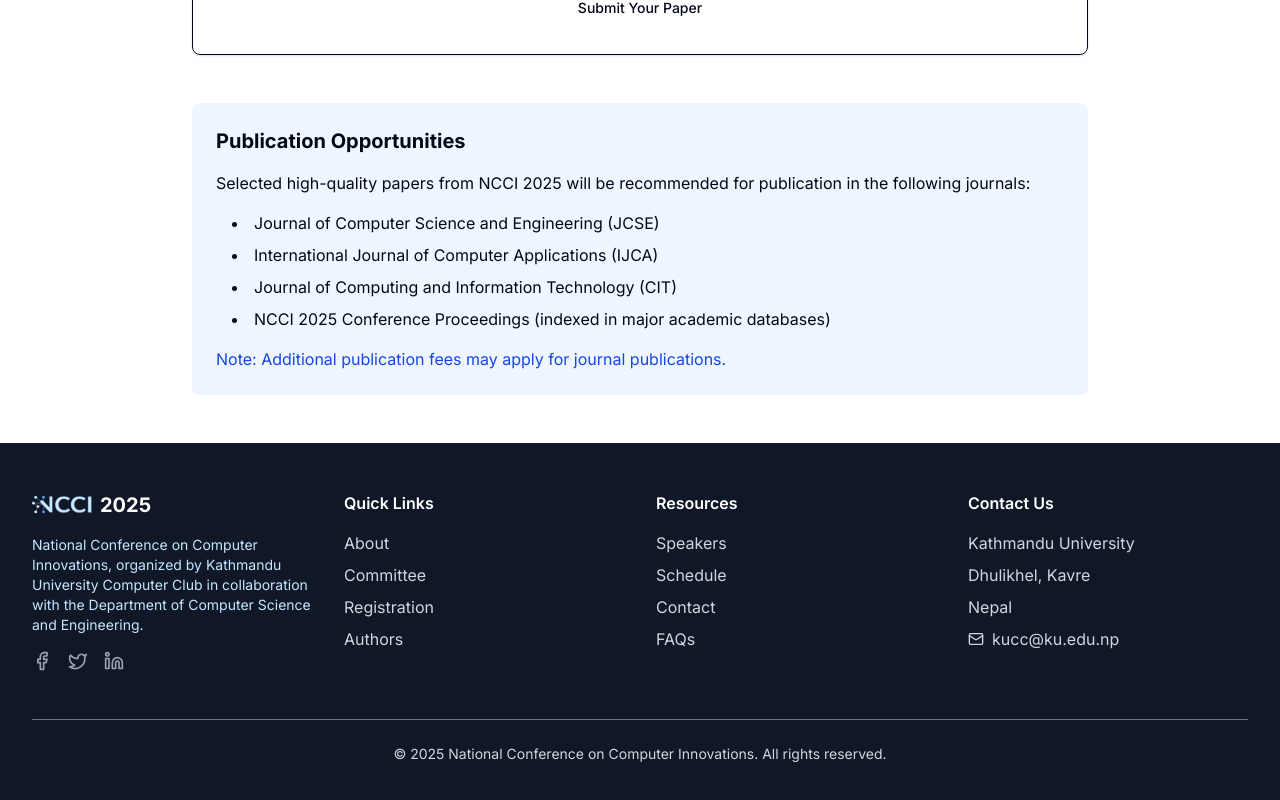
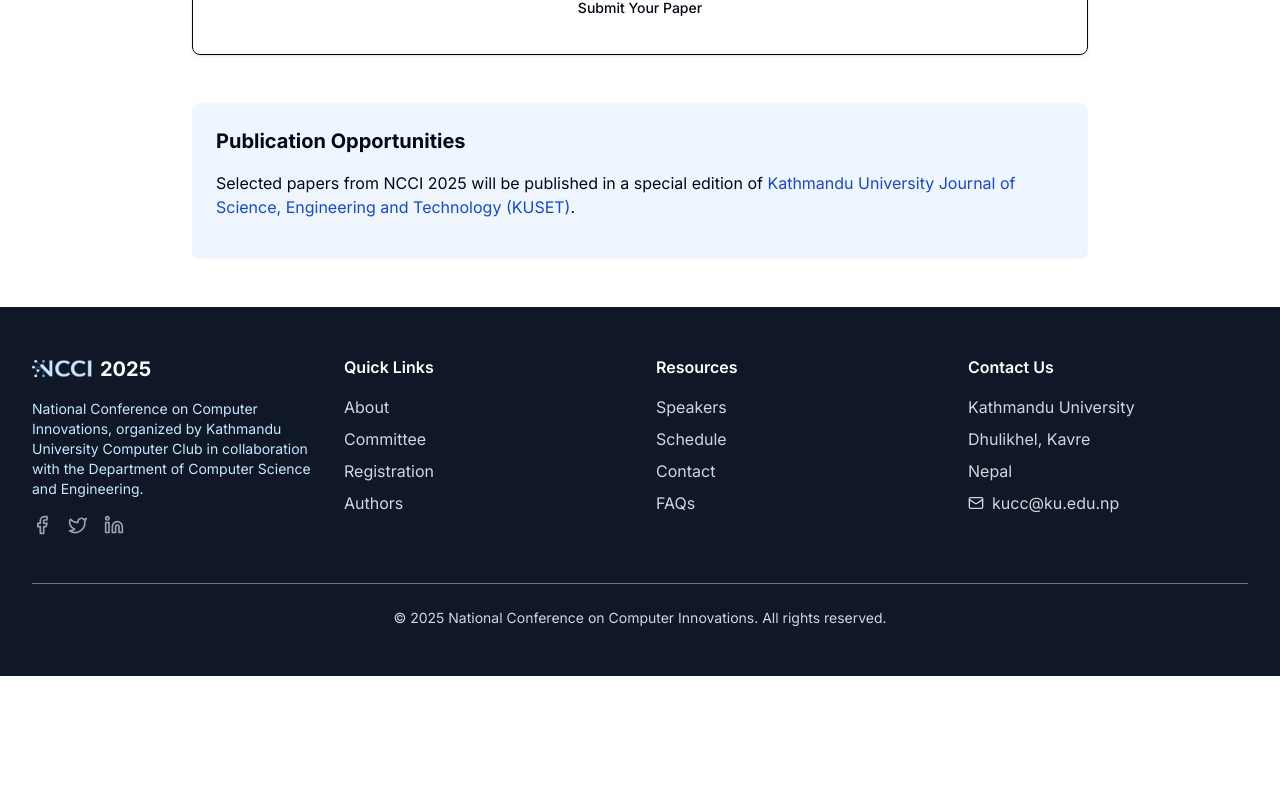
Before and after one commit to kucc1997/ncci-website, a Next.js app: page /authors in a window 1280 px wide. Shown: the part 1380-2180 px from the top of the page. After the commit the page ends 2056 px from the top, so only its background shows below. Built offline with nearby package versions, Linux system fonts and the light colour scheme.

Commit message:
chore: add KUSET as publishing journal

```diff
--- a/src/app/about/page.tsx
+++ b/src/app/about/page.tsx
@@ -31,10 +31,16 @@ export default function AboutPage() {
 						NCCI 2025 aims to foster innovation, collaboration, and knowledge
 						exchange in the rapidly evolving field of computer science.
 					</p>
-					<p className="text-[var(--bg-secondary-dark)]">
+					<p className="text-[var(--bg-secondary-dark)] mb-4">
 						The conference provides a platform for participants to network with
 						peers, engage with industry leaders, and gain insights into
 						cutting-edge research and technological advancements.
+					</p>
+					<p className="text-[var(--bg-secondary-dark)]">
+						The selected papers will be published in a special edition of {" "}
+						<a href="https://journals.ku.edu.np/kuset" target="_blank" className="text-[var(--bg-accent2)]">
+							Kathmandu University Journal of Science, Engineering and Technology (KUSET)
+						</a>.
 					</p>
 				</div>
 				<div className="relative h-[300px] md:h-[400px] rounded-lg overflow-hidden shadow-lg">
--- a/src/app/authors/page.tsx
+++ b/src/app/authors/page.tsx
@@ -436,20 +436,10 @@ export default function AuthorsPage() {
 			<div className="max-w-4xl mx-auto mt-12 bg-blue-50 p-6 rounded-lg">
 				<h2 className="text-xl font-bold mb-4">Publication Opportunities</h2>
 				<p className="mb-4">
-					Selected high-quality papers from NCCI 2025 will be recommended for
-					publication in the following journals:
-				</p>
-				<ul className="list-disc list-inside ml-4 space-y-2">
-					<li>Journal of Computer Science and Engineering (JCSE)</li>
-					<li>International Journal of Computer Applications (IJCA)</li>
-					<li>Journal of Computing and Information Technology (CIT)</li>
-					<li>
-						NCCI 2025 Conference Proceedings (indexed in major academic
-						databases)
-					</li>
-				</ul>
-				<p className="mt-4 text-blue-700">
-					Note: Additional publication fees may apply for journal publications.
+					Selected papers from NCCI 2025 will be published in a special edition of {" "}
+					<a href="https://journals.ku.edu.np/kuset" target="_blank" className="text-blue-700">
+						Kathmandu University Journal of Science, Engineering and Technology (KUSET)
+					</a>.
 				</p>
 			</div>
 		</div>
--- a/src/app/globals.css
+++ b/src/app/globals.css
@@ -38,7 +38,7 @@
 	}
 
 	a:hover {
-		color: var(--bg-accent2)
+		color: var(--bg-accent2-dark) !important;
 	}
 }
 
```
